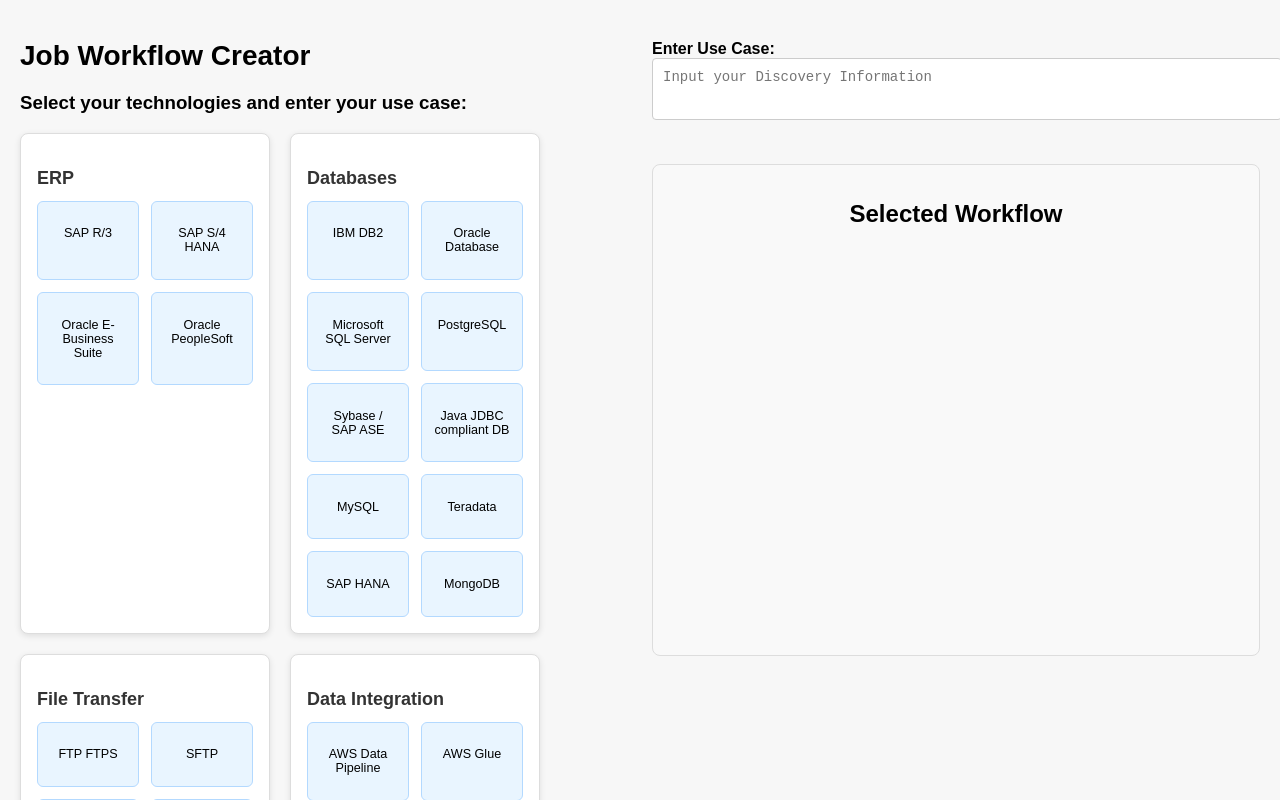
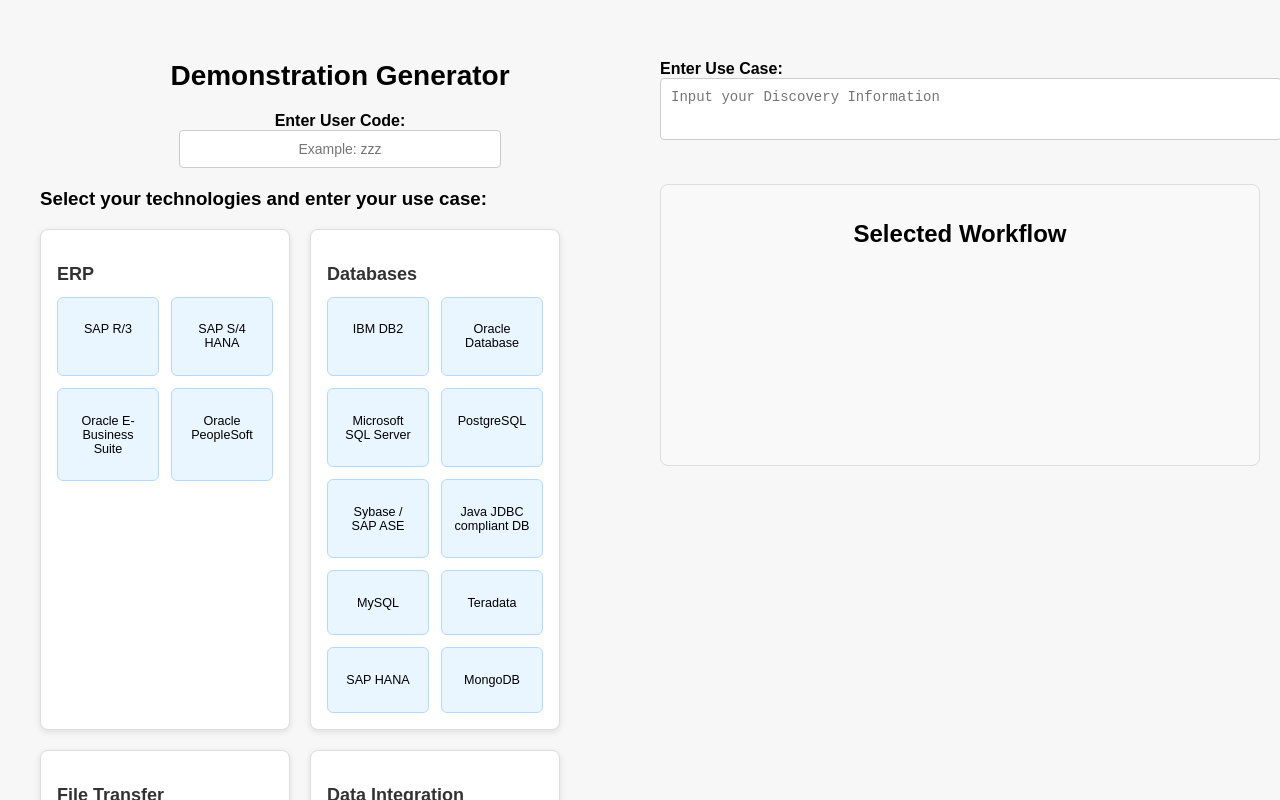
Before and after one commit to leanabarbion/demo-generator, a React (Create React App) app in the folder frontend/: page / in a window 1280 px wide. Shown: the top 800 px of the page. Built offline with nearby package versions, Linux system fonts and the light colour scheme.

Commit message:
added user code

```diff
--- a/frontend/src/App.css
+++ b/frontend/src/App.css
@@ -72,7 +72,6 @@
   transition: height 0.2s ease-in-out; /* Smooth height expansion */
 }
 
-
 /* Workflow Selection */
 .workflow-container {
   display: flex;
@@ -81,7 +80,8 @@
   gap: 20px;
 }
 
-.selected-workflow, .optimal-workflow {
+.selected-workflow,
+.optimal-workflow {
   flex: 1;
   background-color: #f9f9f9;
   padding: 15px;
@@ -143,7 +143,6 @@
   border: 1px solid #b3b3b3;
   position: relative; /* Needed to position delete button correctly */
   text-align: left; /* Force text alignment to be consistent */
-
 }
 
 /* Buttons */
@@ -184,7 +183,6 @@
   background-color: #c53030;
 }
 
-
 .save-button {
   background-color: #28a745;
 }
@@ -216,7 +214,8 @@
 }
 
 /* JSON and Narrative Display Boxes */
-.json-display, .narrative-display {
+.json-display,
+.narrative-display {
   flex: 1;
   padding: 20px;
   border-radius: 10px;
@@ -240,3 +239,96 @@
   color: #333;
   border: 1px solid #ccc;
 }
+/* User Code Input */
+.user-code-container {
+  display: flex;
+  flex-direction: column;
+  align-items: center;
+  margin-bottom: 15px;
+}
+
+.user-code-container label {
+  font-size: 16px;
+  font-weight: bold;
+}
+
+.user-code-container input {
+  width: 50%;
+  padding: 10px;
+  font-size: 14px;
+  border: 1px solid #ccc;
+  border-radius: 4px;
+  text-align: center;
+}
+
+/* Ensures title and user code are on top */
+.header-container {
+  text-align: center;
+  margin-bottom: 20px;
+}
+
+/* Makes sure left-column and right-column are side by side */
+.content-container {
+  display: flex;
+  justify-content: space-between;
+  align-items: flex-start;
+  gap: 20px;
+  width: 100%;
+  padding: 20px;
+}
+
+/* Ensures both left & right columns are the same width */
+.left-column,
+.right-column {
+  flex: 1;
+  min-width: 50%; /* Ensures equal space */
+}
+
+/* Make workflow sections align properly */
+.workflow-container {
+  display: flex;
+  justify-content: space-between;
+  gap: 20px;
+  width: 100%;
+}
+
+/* Make workflow sections equal */
+.selected-workflow,
+.optimal-workflow {
+  flex: 1;
+  background-color: #f9f9f9;
+  padding: 15px;
+  border-radius: 8px;
+  border: 1px solid #ddd;
+  text-align: center;
+  min-height: 250px;
+}
+
+/* Make delete button and text align properly in selected workflow */
+.workflow-box {
+  display: flex;
+  justify-content: space-between;
+  align-items: center;
+  background-color: #4a90e2;
+  color: white;
+  padding: 8px 15px;
+  border-radius: 5px;
+  font-size: 14px;
+  margin: 5px 0;
+  width: 180px;
+  height: 50px;
+  margin-left: auto;
+  margin-right: auto;
+}
+
+/* Responsive Design */
+@media screen and (max-width: 900px) {
+  .content-container {
+    flex-direction: column;
+  }
+
+  .left-column,
+  .right-column {
+    width: 100%;
+  }
+}
--- a/frontend/src/App.js
+++ b/frontend/src/App.js
@@ -2,7 +2,6 @@
 import "./App.css";
 import TechnologyGrid from "./TechnologyGrid";
 import { marked } from "marked";
-
 
 function App() {
   const [workflow, setWorkflow] = useState([]);
@@ -12,10 +11,15 @@
   const [optimalOrder, setOptimalOrder] = useState(null); // Store the optimal order from GPT
   const [narrative, setNarrative] = useState(""); // Store the generated narrative
   const [isPanelOpen, setIsPanelOpen] = useState(false); // Control panel visibility
-
+  const [userCode, setUserCode] = useState(""); // Store the user code
 
   // Add or remove technologies from the workflow
   const toggleTechnologyInWorkflow = (techName) => {
+    if (!userCode.trim()) {
+      setStatus("Please enter your User Code before selecting technologies.");
+      return;
+    }
+
     if (workflow.find((job) => job.name === techName)) {
       setWorkflow(workflow.filter((job) => job.name !== techName));
     } else {
@@ -74,7 +78,6 @@
     setTimeout(() => setStatus(null), 30000); // Automatically clear the status message after 30 seconds
   };
 
-
   const generateNarrative = async () => {
     if (!optimalOrder || workflow.length === 0 || !useCase.trim()) {
       setStatus("Please generate the workflow order first.");
@@ -85,7 +88,10 @@
     try {
       const response = await fetch("http://localhost:5000/generate-narrative", {
         method: "POST",
-        headers: { "Content-Type": "application/json", Accept: "application/json" },
+        headers: {
+          "Content-Type": "application/json",
+          Accept: "application/json",
+        },
         body: JSON.stringify({
           technologies: workflow.map((job) => job.name),
           use_case: useCase,
@@ -103,9 +109,6 @@
       setStatus("Error generating narrative. Please try again.");
     }
   };
-
-
-
 
   // Save the workflow to the backend
   const saveWorkflowToBackend = async () => {
@@ -152,23 +155,37 @@
     link.click();
     document.body.removeChild(link);
   };
-
   return (
     <div className={`app ${isPanelOpen ? "panel-open" : ""}`}>
+      {/* Header Section (Title & User Code Input) */}
+      <div className="content-container">
+        <div className="left-column">
+          <div className="header-container">
+            <h1>Demonstration Generator</h1>
+            <div className="user-code-container">
+              <label htmlFor="userCode">Enter User Code:</label>
+              <input
+                type="text"
+                id="userCode"
+                value={userCode}
+                onChange={(e) => setUserCode(e.target.value)}
+                placeholder="Example: zzz"
+              />
+            </div>
+          </div>
 
-
-      {/* Technology Grid */}
-
-      <div className="left-column">
-      <h1>Job Workflow Creator</h1>
+          {/* Main Content Section (FIX: Both Left & Right columns inside content-container) */}
           <h3>Select your technologies and enter your use case:</h3>
           <TechnologyGrid
             selectedIcons={workflow.map((job) => job.name)}
             onToggle={toggleTechnologyInWorkflow}
+            disabled={!userCode.trim()} // Disable selection if user code is empty
           />
         </div>
-{/* Input for use case */}
+
+        {/* Right Column - Use Case & Workflow */}
         <div className="right-column">
+          {/* Use Case Input */}
           <div className="use-case-input">
             <label htmlFor="useCase">Enter Use Case:</label>
             <textarea
@@ -176,43 +193,44 @@
               value={useCase}
               onChange={(e) => setUseCase(e.target.value)}
               onInput={(e) => {
-        e.target.style.height = "auto"; // Reset height to recalculate
-        e.target.style.height = e.target.scrollHeight + "px"; // Set height dynamically
+                e.target.style.height = "auto";
+                e.target.style.height = e.target.scrollHeight + "px";
               }}
               placeholder="Input your Discovery Information"
-      rows="1" // Start with one row, expands dynamically
+              rows="1"
             />
           </div>
 
-
-
-{/* Wrapper for Selected Workflow & Optimal Workflow Order */}
+          {/* Workflow Sections */}
           <div className="workflow-container">
-  {/* Selected Workflow Section */}
+            {/* Selected Workflow */}
             <div className="selected-workflow">
               <h2>Selected Workflow</h2>
               <div className="workflow">
                 {workflow.map((job, index) => (
                   <div key={`${job.name}-${index}`} className="workflow-box">
                     {job.name}
-          <button className="delete-button" onClick={() => toggleTechnologyInWorkflow(job.name)}>
+                    <button
+                      className="delete-button"
+                      onClick={() => toggleTechnologyInWorkflow(job.name)}
+                    >
                       ❌
                     </button>
                   </div>
                 ))}
                 {workflow.length > 0 && useCase && (
-        <>
-          <button className="generate-button" onClick={generateWorkflowOrder}
-          disabled={workflow.length === 0 || !useCase.trim()}>
+                  <button
+                    className="generate-button"
+                    onClick={generateWorkflowOrder}
+                    disabled={workflow.length === 0 || !useCase.trim()}
+                  >
                     Generate Optimal Order
                   </button>
-
-        </>
                 )}
               </div>
             </div>
 
-  {/* Optimal Workflow Order Section */}
+            {/* Optimal Workflow Order */}
             {optimalOrder && (
               <div className="optimal-workflow">
                 <h2>Optimal Workflow Order</h2>
@@ -227,9 +245,11 @@
                 <button className="save-button" onClick={generateNarrative}>
                   Generate Workflow and Narrative
                 </button>
-      {/* Download button for JSON output */}
                 {savedJSON && (
-  <button className="download-button" onClick={downloadWorkflowAsJSON}>
+                  <button
+                    className="download-button"
+                    onClick={downloadWorkflowAsJSON}
+                  >
                     Download Workflow as JSON
                   </button>
                 )}
@@ -237,33 +257,24 @@
             )}
           </div>
 
-
-
-
           {/* Display status messages */}
           {status && <div className="status-message">{status}</div>}
-
           {/* Side-by-side view for JSON and Narrative */}
           {savedJSON && narrative && (
             <div className="output-container">
-    {/* Workflow in JSON Box */}
               <div className="json-display">
                 <h3>Workflow in JSON</h3>
                 <pre>{JSON.stringify(savedJSON, null, 2)}</pre>
               </div>
-
-    {/* Workflow Narrative Box */}
               <div className="narrative-display">
                 <h3>Workflow Narrative</h3>
                 <div dangerouslySetInnerHTML={{ __html: marked(narrative) }} />
               </div>
             </div>
           )}
-
         </div>
+      </div>{" "}
     </div>
-
   );
 }
-
 export default App;
```
Lines whose indentation alone changed are shown as unchanged.
